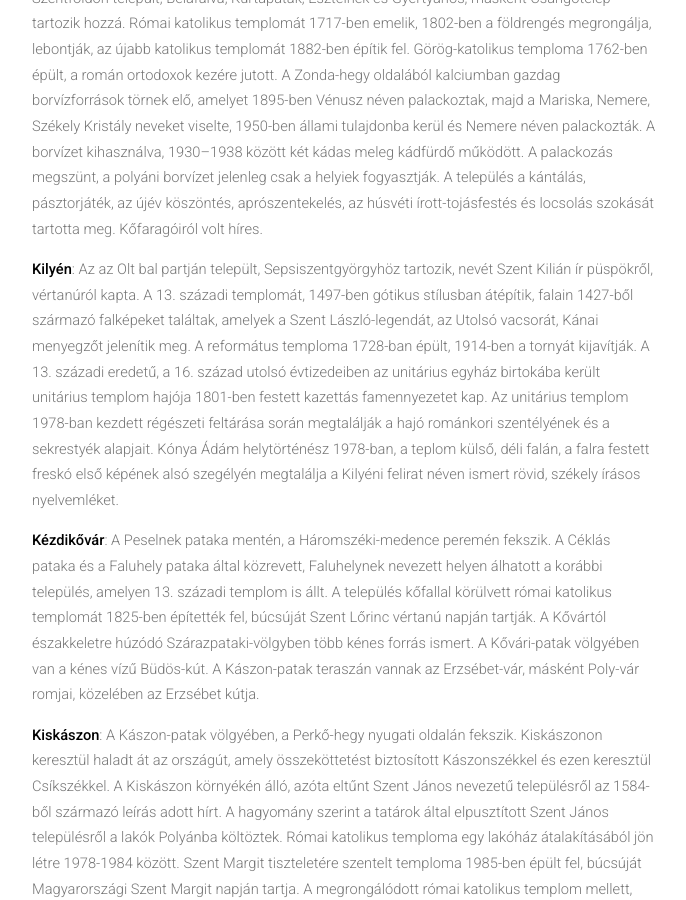
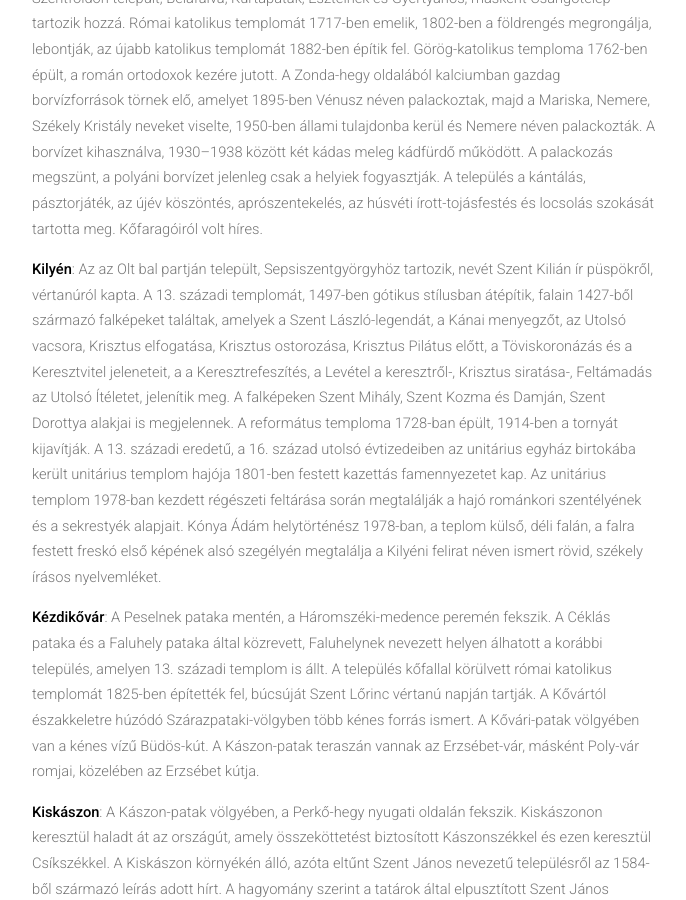
Before and after one commit to siculia/siculia.github.io, a Jekyll site: the page built from siculia-haromszek.html, in a window 1280 px wide and 900 px high, scrolled down 9650 px. Shown: the whole window, without its empty margins (128-814 px from the left). Built offline with Jekyll 4.4.1, drawn with Linux system fonts in a browser that asks for light colours; nearby versions of some CDN libraries; library files that are not in the unit come from our copies.

Commit message:
Kilyén+

```diff
--- a/siculia-haromszek.html
+++ b/siculia-haromszek.html
@@ -66,7 +66,7 @@ layout: default
 							<p style="text-align: left;"><b>Kézdialmás</b>: A Szent Mihály-hegy alatt fekszik. Római katolikus kápolnája és a harangláb 1712-ben épült. A kápolnát 1770-ben újjáépítik, 1934-ben teljesen lebontják, csak a harangláb maradt meg. Lemhénnyel együtt a Szent Mihály-hegyi templomhoz tartozott, 1948-ban lesz önálló, az Urunk mennybemenetele plébániáját 1970-ben építik fel, a VI. Kézdi-orbai főesperesi kerülethez tartozik. Római katolikus kőtemploma 1983-ban a kápolna helyén épül fel. A búcsúját áldozócsütörtökön, Jézus Krisztus mennybemenetelének ünnepén tartotta. A településen élő népszokás a határkerülés.</p>
 							<p style="text-align: left;"><b>Kézdiszentlélek</b>: A felső-háromszéki Kézdiszentlélek a Kászon-patak bal partján, a Perkő-hegy lábánál fekszik. Kézdiszentlélekhez tartozik Kiskászon, Kézdikővár (Peselnek) és Szárazpatak. A Kézdiszentlélek fölötti Perkő tetején épült a Perkő vára, amelynek végleges pusztulása 1581–1598-ban következett be. A Perkő tetején kápolna áll. Háromszék szent hegye, a Perő lábánál fekvő várteplomán az 1401-es évszám olvasható, először 1622-ben, majd 1773-ban újítják fel, templomtornyát 1713-ban építik át. A szentélyt az 1980-as években két oldaltérrel bővítik, megsemmisítve a középkori sekrestyét és a vakolat alatt megbúvó külső és belső falfestmények jó részét. A vártemplom 1996-ban történt szakszerűtlen felújításakor elpusztul a megmaradt, a hajó külső falát díszítő középkori falképes felület. A várteplom körüli fal kilencszögű, kerek sarokvédő tornyokkal ellátott, oldalfalba befalazott, 15. századi, homokkőből faragott késő gótikus szentségtartó fülkét helyeztek el. Búcsúját pünkösdhétfőn tartják. A Perkő lábánál áll a kézdiszentléleki Tarnóczi- avagy Mikes-kastély romja. A Könczey-ház 1608-ban a Tamás-ház 1812-ben épült. Borvízforrásai a Malomkert-forrás, a Kosolya-forrás, Tóth Csaba udvari kútja.</p>
 							<p style="text-align: left;"><b>Kézdiszentkereszt</b>: Kézdiszentkereszt, másként Polyán a háromszéki medence észali részén, a Szentföldön települt, Bélafalva, Kurtapatak, Esztelnek és Gyertyános, másként Csángótelep tartozik hozzá. Római katolikus templomát 1717-ben emelik, 1802-ben a földrengés megrongálja, lebontják, az újabb katolikus templomát 1882-ben építik fel. Görög-katolikus temploma 1762-ben épült, a román ortodoxok kezére jutott. A Zonda-hegy oldalából kalciumban gazdag borvízforrások törnek elő, amelyet 1895-ben Vénusz néven palackoztak, majd a Mariska, Nemere, Székely Kristály neveket viselte, 1950-ben állami tulajdonba kerül és Nemere néven palackozták. A borvízet kihasználva, 1930–1938 között két kádas meleg kádfürdő működött. A palackozás megszünt, a polyáni borvízet jelenleg csak a helyiek fogyasztják. A település a kántálás, pásztorjáték, az újév köszöntés, aprószentekelés, az húsvéti írott-tojásfestés és locsolás szokását tartotta meg. Kőfaragóiról volt híres.</p>
-							<p style="text-align: left;"><b>Kilyén</b>: Az az Olt bal partján települt, Sepsiszentgyörgyhöz tartozik, nevét Szent Kilián ír püspökről, vértanúról kapta. A 13. századi templomát, 1497-ben gótikus stílusban átépítik, falain 1427-ből származó falképeket találtak, amelyek a Szent László-legendát, az Utolsó vacsorát, Kánai menyegzőt jelenítik meg. A református temploma 1728-ban épült, 1914-ben a tornyát kijavítják. A 13. századi eredetű, a 16. század utolsó évtizedeiben az unitárius egyház birtokába került unitárius templom hajója 1801-ben festett kazettás famennyezetet kap. Az unitárius templom 1978-ban kezdett régészeti feltárása során megtalálják a hajó románkori szentélyének és a sekrestyék alapjait. Kónya Ádám helytörténész 1978-ban, a teplom külső, déli falán, a falra festett freskó első képének alsó szegélyén megtalálja a Kilyéni felirat néven ismert rövid, székely írásos nyelvemléket. </p>
+							<p style="text-align: left;"><b>Kilyén</b>: Az az Olt bal partján települt, Sepsiszentgyörgyhöz tartozik, nevét Szent Kilián ír püspökről, vértanúról kapta. A 13. századi templomát, 1497-ben gótikus stílusban átépítik, falain 1427-ből származó falképeket találtak, amelyek a Szent László-legendát, a Kánai menyegzőt, az Utolsó vacsora, Krisztus elfogatása, Krisztus ostorozása, Krisztus Pilátus előtt, a Töviskoronázás és a Keresztvitel jeleneteit, a a Keresztrefeszítés, a Levétel a keresztről-, Krisztus siratása-, Feltámadás az Utolsó Ítéletet,  jelenítik meg. A falképeken Szent Mihály, Szent Kozma és Damján, Szent Dorottya alakjai is megjelennek. A református temploma 1728-ban épült, 1914-ben a tornyát kijavítják. A 13. századi eredetű, a 16. század utolsó évtizedeiben az unitárius egyház birtokába került unitárius templom hajója 1801-ben festett kazettás famennyezetet kap. Az unitárius templom 1978-ban kezdett régészeti feltárása során megtalálják a hajó románkori szentélyének és a sekrestyék alapjait. Kónya Ádám helytörténész 1978-ban, a teplom külső, déli falán, a falra festett freskó első képének alsó szegélyén megtalálja a Kilyéni felirat néven ismert rövid, székely írásos nyelvemléket. </p>
 							<p style="text-align: left;"><b>Kézdikővár</b>: A Peselnek pataka mentén, a Háromszéki-medence peremén fekszik. A Céklás pataka és a Faluhely pataka által közrevett, Faluhelynek nevezett helyen álhatott a korábbi település, amelyen 13. századi templom is állt. A település kőfallal körülvett római katolikus templomát 1825-ben építették fel, búcsúját Szent Lőrinc vértanú napján tartják. A Kővártól északkeletre húzódó Szárazpataki-völgyben több kénes forrás ismert. A Kővári-patak völgyében van a kénes vízű Büdös-kút. A Kászon-patak teraszán vannak az Erzsébet-vár, másként Poly-vár romjai, közelében az Erzsébet kútja.</p>
 							<p style="text-align: left;"><b>Kiskászon</b>: A Kászon-patak völgyében, a Perkő-hegy nyugati oldalán fekszik. Kiskászonon keresztül haladt át az országút, amely összeköttetést biztosított Kászonszékkel és ezen keresztül Csíkszékkel. A Kiskászon környékén álló, azóta eltűnt Szent János nevezetű településről az 1584-ből származó leírás adott hírt. A hagyomány szerint a tatárok által elpusztított Szent János településről a lakók Polyánba költöztek. Római katolikus temploma egy lakóház átalakításából jön létre 1978-1984 között. Szent Margit tiszteletére szentelt temploma 1985-ben épült fel, búcsúját Magyarországi Szent Margit napján tartja. A megrongálódott római katolikus templom mellett, kétszáz hívő befogadására alkalmas új templom és közösségi ház épül, az alapkövét 2016-ban helyezték el, a templomszentelésre 2020-ben kerülhet sor. A sepsiszentgyörgyi Székely Nemzeti Múzeum részeként 1996. augusztus 18-án létrejön a Bucsújárók emlékháza, itt őrzik azokat az emlékeket, búcsújáró zászlókat, csengettyűket, kegytárgyakat, szobrokat, énekes és imakönyveket, feszületeket, amelyeket a zarándokok a perkői, a csíksomlyói, szent-annai és más búcsúk alkalmával vittek magukkal.</p>
 							<p style="text-align: left;"><b>Kispatak</b>: Nagypatak mellett, a Kispatak völgyében települt, a kisborosnyói egyházhoz tartozik.</p>
```
